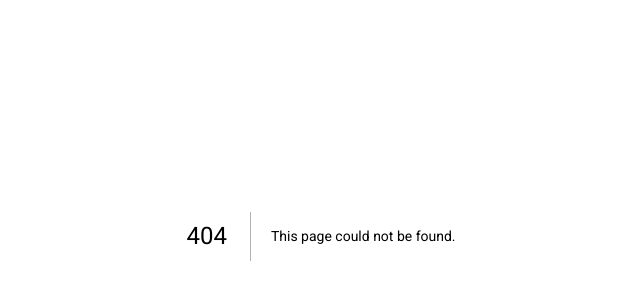
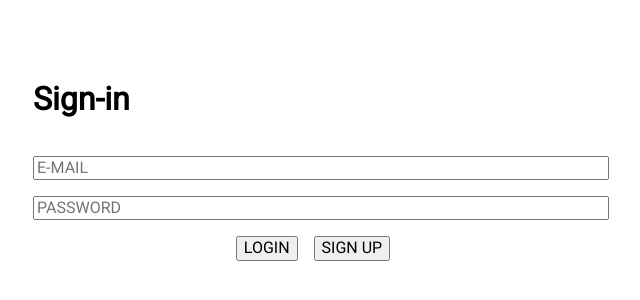
Before and after one commit to NitinN77/Smart-Note-Taker, a Next.js app: page /signup in a window 1280 px wide. Before the commit this address had no page. Shown: the part 164-464 px from the top of the page, without its empty margins (319-959 px from the left). Built offline with nearby package versions, Linux system fonts and the light colour scheme.

Commit message:
signin page base

```diff
--- /dev/null
+++ b/pages/signup.tsx
@@ -0,0 +1,27 @@
+import React from 'react';
+import type { NextPage } from 'next'
+
+const SignUp: NextPage = () => {
+    return (
+    <>
+        <div className='sign-up-main'>
+            <div></div>
+            <div className="sign-up-form">
+                <h1 className='sign-up-header'>Sign-in</h1>
+                <input type="text" placeholder='E-MAIL' className='sign-up-form-field'/>
+                <br />
+                <input type="password" placeholder='PASSWORD' className='sign-up-form-field'/>
+                <br />
+                <div className='sign-up-form-buttons'>
+                    <input type="submit" value={"LOGIN"} className='sign-up-form-button'/>
+                    <input type='submit' value={"SIGN UP"} className='sign-up-form-button'/>
+                </div>
+
+            </div>
+            <div></div>
+        </div>
+    </>
+    )
+}
+
+export default SignUp;
--- a/styles/globals.css
+++ b/styles/globals.css
@@ -11,6 +11,46 @@ body,
   height: 100vh;
   overflow: hidden;
   font-size: 16px;
+}
+
+.sign-up-main {
+  margin-top: 12rem;
+  display: grid;
+  grid-template-columns: 25% 50% 25%;
+}
+
+.sign-up-form {
+  margin: 1rem;
+  padding: 1rem;
+}
+
+/* .sign-up-header {
+
+} */
+
+.sign-up-form-field{
+  margin-top: 1rem;
+  width: 100%;
+}
+
+.sign-up-form-buttons {
+  display: flex;
+  place-content: center;
+}
+
+.sign-up-form-button{
+  margin-top: 1rem;
+  margin-right: 1rem;
+}
+
+
+
+@media screen and (max-width: 800px) {
+  .sign-up-main {
+    margin-top: 12rem;
+    display: grid;
+    grid-template-columns: 100%;
+  }
 }
 
 button {
@@ -131,6 +171,7 @@ button:hover {
   width: 70%;
   height: 100vh;
 }
+
 @media screen and (max-width: 800px) {
   .app-main {
     width: 100%;
@@ -197,12 +238,7 @@ textarea {
   bottom: 0;
   left: 0;
   height: 80px;
-  width: 100;
   /* background-color: red; */
   width: 30%;
   padding: 1rem 1.2rem;
 }
-
-.addicon:hover {
-  height: 120px;
-}
```
Also changed, not shown: util/StateProvider.js (added, +11 -0 lines), util/reducer.js (added, +19 -0 lines).
